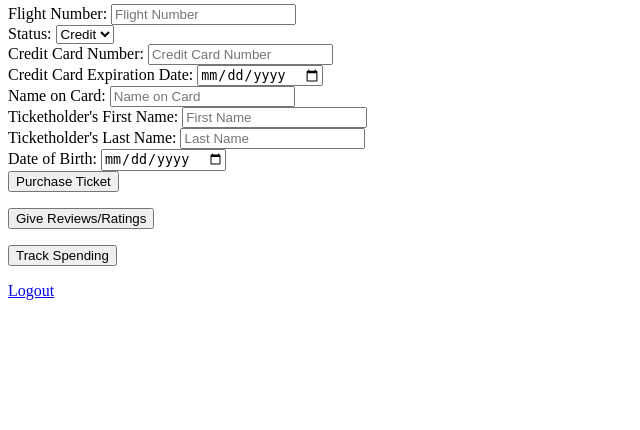
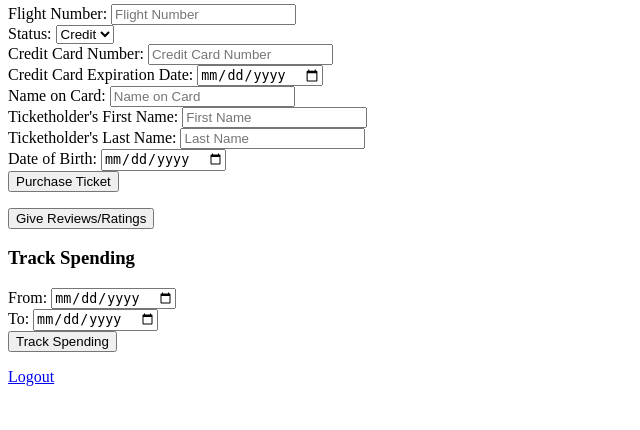
Before and after one commit to Galaxeo/airplane-system, a Flask app: page /userHome in a window 1280 px wide. Shown: the part 370-800 px from the top of the page, without its empty margins (0-640 px from the left). Run offline with Flask 3, Linux system fonts and the light colour scheme; the visitor is signed in with stand-in values (Sample User, id 1).

Commit message:
feat: finish track spending

```diff
--- a/init1.py
+++ b/init1.py
@@ -119,7 +119,7 @@ def userViewFlights():
 	email = session['email']
 	cursor = conn.cursor();
 	# query where we select all flights that the user has purchased
-	query = 'SELECT f.FlightNum, f.AirlineName, p.TicketID FROM flight as f, ticket as t, purchase as p WHERE p.email = %s AND p.TicketID = t.TicketID AND t.FlightNum = f.FlightNum'
+	query = 'SELECT f.FlightNum, f.AirlineName, p.TicketID, f.DepartureTime, f.ArrivalTime, f.DepartureAirport, f.ArrivalAirport, f.Status FROM flight as f, ticket as t, purchase as p WHERE p.email = %s AND p.TicketID = t.TicketID AND t.FlightNum = f.FlightNum'
 	# query all flights
 	# query = 'SELECT * FROM flight'
 	cursor.execute(query, (email))
@@ -232,12 +232,19 @@ def userSubmitRating():
 def userTotalSpending():
 	email = session['email']
 	firstName = session['firstName']
+	dateFrom = request.form['dateFrom']
+	dateTo = request.form['dateTo']
+	# Query calculating sum of price of all tickets that the user has purchased between the given dates
+	query = 'SELECT SUM(calculatedPrice) FROM ticket as t, purchase as p WHERE t.ticketID = p.TicketID AND p.email = %s AND p.purchaseTime BETWEEN %s AND %s'
 	cursor = conn.cursor();
-	query = 'SELECT SUM(calculatedPrice) FROM ticket as t, purchase as p WHERE t.ticketID = p.TicketID AND p.email = %s'
-	cursor.execute(query, (email))
+	cursor.execute(query, (email, dateFrom, dateTo))
 	data = cursor.fetchall()
-	cursor.close()
-	return render_template('userHome.html', email=email, firstName=firstName, spending=data)
+	if (data):
+		cursor.close()
+		return render_template('userHome.html', email=email, firstName=firstName, spending=data, dateFrom=dateFrom, dateTo=dateTo)
+	else:
+		cursor.close()
+		return render_template('userHome.html', email=email, firstName=firstName, message="No spending to show")
 
 # ------ All staff oriented routes ------ #
 # Authenticate register for staff
--- a/templates/userHome.html
+++ b/templates/userHome.html
@@ -11,7 +11,7 @@
     3. Purchase ticket (almost done, need to make sure flight is not already done)
     4. Cancel trip (done)
     5. Give ratings (done, maybe consider restricting 1 rating per flight)
-    6. Track spending (in-progress, have to add range of dates to select between, where purchase time within range)
+    6. Track spending (done)
     7. Logout (done)
 -->
 
@@ -38,6 +38,11 @@
         <th>Flight Number</th>
         <th>Airline Name</th>
         <th>Ticket ID</th>
+        <th>Departure Time</th>
+        <th>Arrival Time</th>
+        <th>Departure Airport</th>
+        <th>Arrival Airport</th>
+        <th>Status</th>
         <th>Cancel Trip</th>
 
         {% for line in flights %}
@@ -45,6 +50,11 @@
             <td>{{line['FlightNum']}}</td>
             <td>{{line['AirlineName']}}</td>
             <td>{{line['TicketID']}}</td>
+            <td>{{line['DepartureTime']}}</td>
+            <td>{{line['ArrivalTime']}}</td>
+            <td>{{line['DepartureAirport']}}</td>
+            <td>{{line['ArrivalAirport']}}</td>
+            <td>{{line['Status']}}</td>
             <td>
                 <form action="/userCancelTicket" method="POST">
                     <input type="hidden" name="ticketID" value="{{line['TicketID']}}" />
@@ -144,13 +154,18 @@
     <form action="/userRatingsTable" method="POST">
         <input type="submit" value="Give Reviews/Ratings" />
     </form>
+    <h3>Track Spending</h3>
     {% if spending %}
-    <h3>Total Spending</h3>
     {% for line in spending %}
-    ${{line['SUM(calculatedPrice)']}}
+    <p>Total Amount from {{dateFrom}} to {{dateTo}}: ${{line['SUM(calculatedPrice)']}}
+    </p>
     {% endfor %}
     {% endif %}
     <form action="/userTotalSpending" method="POST">
+        <label for="dateFrom">From:</label>
+        <input type="date" id="dateFrom" name="dateFrom" placeholder="Date From" required /><br>
+        <label for="dateTo">To:</label>
+        <input type="date" id="dateTo" name="dateTo" placeholder="Date To" required /><br>
         <input type="submit" value="Track Spending" />
     </form>
 
```
